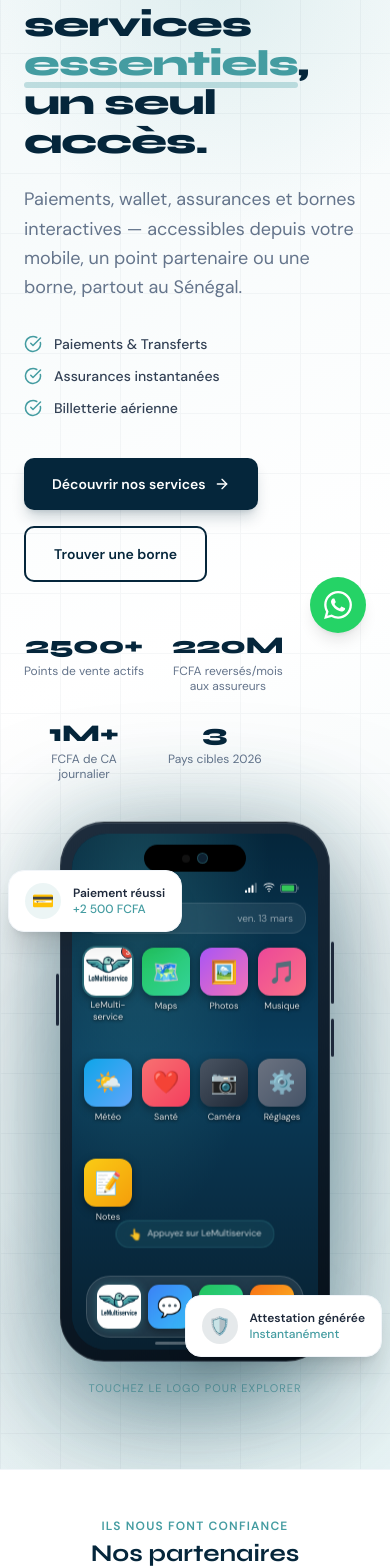
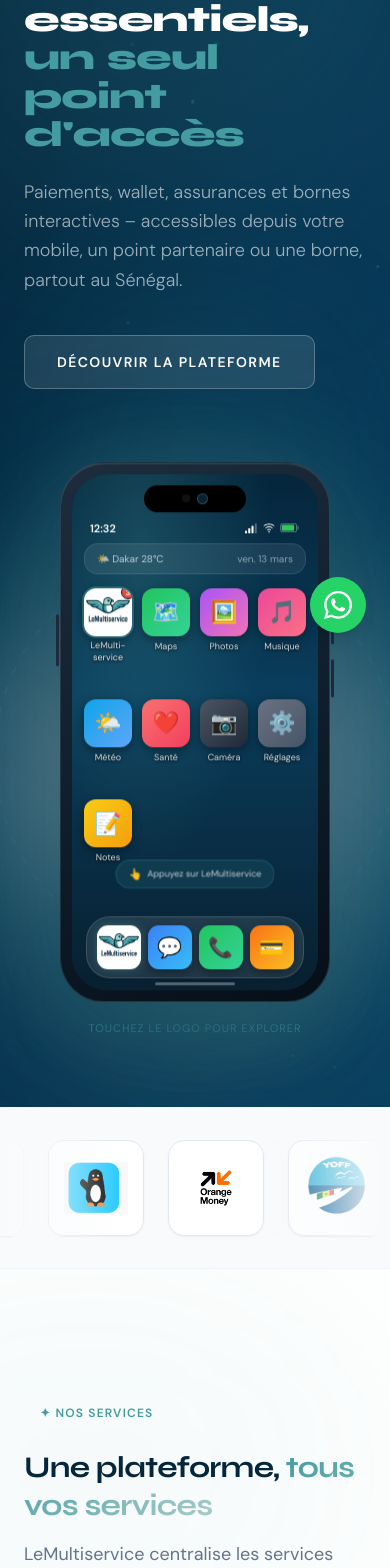
Before and after one commit to Nogaye1/lemultiservice-web, a Next.js app: page / in a window 390 px wide. Shown: the part 187-1755 px from the top of the page. Built offline with nearby package versions, Linux system fonts and the light colour scheme.

Commit message:
Revert "feat: redesign inspiré Wafacash - hero clair, cards services, titre partenaires, steps cards"
This reverts commit 870810e1041b3b46f6cf76f8b9552bbcfc870b47.

```diff
--- a/src/components/sections/HeroSection.tsx
+++ b/src/components/sections/HeroSection.tsx
@@ -1,191 +1,254 @@
 'use client'
 import { useEffect, useRef } from 'react'
 import { motion } from 'framer-motion'
-import { ArrowRight, CheckCircle } from 'lucide-react'
-import { COMPANY, STATS } from '@/data'
+import gsap from 'gsap'
+import { ScrollTrigger } from 'gsap/ScrollTrigger'
+import { COMPANY } from '@/data'
 import { PhoneMockup } from '@/components/ui/PhoneMockup'
 
+gsap.registerPlugin(ScrollTrigger)
+
+/* --- Animation variants --- */
 const stagger = {
   hidden: {},
-  visible: { transition: { staggerChildren: 0.1, delayChildren: 0.15 } },
+  visible: { transition: { staggerChildren: 0.12, delayChildren: 0.2 } },
 }
-const fadeUp = {
-  hidden: { opacity: 0, y: 24 },
-  visible: { opacity: 1, y: 0, transition: { duration: 0.6, ease: [0.22, 1, 0.36, 1] } },
+const wordItem = {
+  hidden: { opacity: 0, y: 20, filter: 'blur(8px)' },
+  visible: {
+    opacity: 1,
+    y: 0,
+    filter: 'blur(0px)',
+    transition: { duration: 0.6, ease: [0.22, 1, 0.36, 1] },
+  },
+}
+const ctaItem = {
+  hidden: { opacity: 0, scale: 0.9, y: 10 },
+  visible: { opacity: 1, scale: 1, y: 0, transition: { duration: 0.5, ease: [0.22, 1, 0.36, 1] } },
+}
+const badgeVariant = {
+  hidden: { opacity: 0, scale: 0 },
+  visible: (delay: number) => ({
+    opacity: 1,
+    scale: 1,
+    transition: { type: 'spring' as const, stiffness: 260, damping: 20, delay },
+  }),
 }
 
-const HIGHLIGHTS = [
-  'Paiements & Transferts',
-  'Assurances instantanées',
-  'Billetterie aérienne',
-]
+/* --- Deterministic seeded pseudo-random ---
+ * Uses Math.sin so values are IDENTICAL on server and client.
+ * This fixes the React hydration "Prop style did not match" warning
+ * that was caused by Math.random() producing different values each run.
+ */
+function seeded(seed: number): number {
+  const x = Math.sin(seed + 1) * 10000
+  return x - Math.floor(x)
+}
+
+/* --- Particles (all values pre-computed deterministically so SSR === CSR) --- */
+const PARTICLES = Array.from({ length: 20 }, (_, i) => ({
+  id: i,
+  x: seeded(i * 7 + 0) * 100,
+  y: seeded(i * 7 + 1) * 100,
+  size: seeded(i * 7 + 2) * 4 + 2,
+  duration: seeded(i * 7 + 3) * 4 + 3,
+  delay: seeded(i * 7 + 4) * 2,
+  // Pre-computed animate keyframe offsets (replaces inline Math.random() in animate prop)
+  ax1: seeded(i * 7 + 5) * 60 - 30,
+  ay1: seeded(i * 7 + 6) * 60 - 30,
+  ax2: seeded(i * 7 + 9) * 60 - 30,
+  ay2: seeded(i * 7 + 10) * 60 - 30,
+}))
 
 export function HeroSection() {
+  const orbRef = useRef<HTMLDivElement>(null)
+  const circleOuterRef = useRef<SVGSVGElement>(null)
+  const circleInnerRef = useRef<SVGSVGElement>(null)
+  const parallaxOrbsRef = useRef<HTMLDivElement>(null)
+
+  /* -- Parallax orbs on mousemove -- */
+  useEffect(() => {
+    const onMove = (e: MouseEvent) => {
+      if (orbRef.current) {
+        const x = (e.clientX / window.innerWidth - 0.5) * 40
+        const y = (e.clientY / window.innerHeight - 0.5) * 40
+        gsap.to(orbRef.current.children, {
+          x, y, duration: 1.2, ease: 'power2.out', stagger: 0.06,
+        })
+      }
+      if (parallaxOrbsRef.current) {
+        const orbs = parallaxOrbsRef.current.children
+        const x = (e.clientX / window.innerWidth - 0.5) * 40
+        const y = (e.clientY / window.innerHeight - 0.5) * 40
+        gsap.to(orbs[0], { x: x * 0.5, y: y * 0.5, duration: 1.5, ease: 'power2.out' })
+        gsap.to(orbs[1], { x: x * -0.3, y: y * -0.3, duration: 1.8, ease: 'power2.out' })
+        gsap.to(orbs[2], { x: x * 0.7, y: y * 0.7, duration: 1.0, ease: 'power2.out' })
+      }
+    }
+    window.addEventListener('mousemove', onMove)
+    return () => window.removeEventListener('mousemove', onMove)
+  }, [])
+
+  /* -- GSAP rotating circles -- */
+  useEffect(() => {
+    if (circleOuterRef.current) {
+      gsap.to(circleOuterRef.current, {
+        rotation: 360, duration: 20, repeat: -1, ease: 'none', transformOrigin: '50% 50%',
+      })
+    }
+    if (circleInnerRef.current) {
+      gsap.to(circleInnerRef.current, {
+        rotation: -360, duration: 12, repeat: -1, ease: 'none', transformOrigin: '50% 50%',
+      })
+    }
+  }, [])
+
   return (
     <section
       id="hero"
-      className="relative min-h-screen flex items-center overflow-hidden pt-24 pb-16 px-6"
-      style={{ background: 'linear-gradient(160deg, #f0f7f8 0%, #ffffff 50%, #e8f4f5 100%)' }}
+      className="relative min-h-screen flex items-center overflow-hidden bg-gradient-to-br from-primary via-[#073552] to-[#0a4060] pt-28 pb-16 px-6"
     >
-      {/* Subtle decorative shapes */}
-      <div className="pointer-events-none absolute inset-0 overflow-hidden">
-        <div
-          className="absolute top-[-80px] right-[-80px] w-[500px] h-[500px] rounded-full"
-          style={{ background: 'radial-gradient(circle, rgba(68,156,161,0.12) 0%, transparent 70%)' }}
-        />
-        <div
-          className="absolute bottom-[-100px] left-[-100px] w-[400px] h-[400px] rounded-full"
-          style={{ background: 'radial-gradient(circle, rgba(5,38,59,0.06) 0%, transparent 70%)' }}
-        />
-        {/* Grid pattern */}
-        <div
-          className="absolute inset-0 opacity-[0.03]"
-          style={{
-            backgroundImage: `linear-gradient(#05263B 1px, transparent 1px), linear-gradient(90deg, #05263B 1px, transparent 1px)`,
-            backgroundSize: '60px 60px',
-          }}
-        />
+      {/* Float keyframes */}
+      <style>{`
+        @keyframes float-b {
+          0%,100% { transform: translateY(0px); }
+          50%      { transform: translateY(-14px); }
+        }
+        @keyframes float-phone {
+          0%,100% { transform: translateY(0px); }
+          50%      { transform: translateY(-8px); }
+        }
+        .animate-float-b     { animation: float-b 4s ease-in-out infinite 0.6s; }
+        .animate-float-phone { animation: float-phone 5s ease-in-out infinite; }
+      `}</style>
+
+      {/* -- Global ambient orbs -- */}
+      <div ref={orbRef} className="pointer-events-none absolute inset-0">
+        <div className="absolute top-[-10%] right-[-8%] w-[520px] h-[520px] rounded-full bg-action/15 blur-[100px]" />
+        <div className="absolute bottom-0 left-[-5%] w-[400px] h-[400px] rounded-full bg-secondary/10 blur-[80px]" />
+        <div className="absolute top-1/2 left-1/2 -translate-x-1/2 -translate-y-1/2 w-[300px] h-[300px] rounded-full bg-action/10 blur-[70px]" />
       </div>
 
+      {/* -- 20 Particles -- */}
+      <div className="pointer-events-none absolute inset-0 overflow-hidden">
+        {PARTICLES.map((p) => (
+          <motion.div
+            key={p.id}
+            className="absolute rounded-full"
+            style={{
+              left: `${p.x}%`,
+              top: `${p.y}%`,
+              width: p.size,
+              height: p.size,
+              backgroundColor: 'rgba(68,156,161,0.4)',
+            }}
+            animate={{
+              x: [0, p.ax1, p.ax2, 0],
+              y: [0, p.ay1, p.ay2, 0],
+              opacity: [0.3, 0.8, 0.5, 0.3],
+            }}
+            transition={{ duration: p.duration, delay: p.delay, repeat: Infinity, ease: 'easeInOut' }}
+          />
+        ))}
+      </div>
+
+      {/* -- Main 2-col layout -- */}
       <div className="relative z-10 w-full max-w-7xl mx-auto grid grid-cols-1 lg:grid-cols-2 gap-12 lg:gap-16 items-center">
 
-        {/* ── LEFT COLUMN ── */}
+        {/* -- LEFT COLUMN -- */}
         <motion.div
           variants={stagger}
           initial="hidden"
           animate="visible"
-          className="flex flex-col items-start text-left"
+          className="flex flex-col items-start text-left justify-center"
         >
-          {/* Badge */}
-          <motion.div variants={fadeUp}>
-            <span className="inline-flex items-center gap-2 bg-action/10 text-action text-xs font-bold uppercase tracking-widest px-4 py-2 rounded-full mb-6 border border-action/20">
-              ✦ {COMPANY.award}
-            </span>
-          </motion.div>
 
-          {/* Headline */}
           <motion.h1
-            variants={fadeUp}
-            className="font-syne font-extrabold text-primary leading-[1.08] tracking-tight text-4xl md:text-5xl lg:text-6xl mb-6"
+            variants={stagger}
+            className="font-syne font-extrabold text-white leading-[1.06] tracking-tight text-4xl md:text-5xl lg:text-6xl mb-6"
           >
-            Tous vos services{' '}
-            <span className="relative inline-block">
-              <span className="relative z-10" style={{ color: '#449CA1' }}>essentiels</span>
-              <span
-                className="absolute -bottom-1 left-0 right-0 h-[6px] rounded-full opacity-30"
-                style={{ background: '#449CA1' }}
-              />
-            </span>
-            ,<br />
-            <span className="text-primary">un seul accès.</span>
+            {['Tous', 'vos', 'services', 'essentiels,'].map((word, i) => (
+              <motion.span key={i} variants={wordItem} className="inline-block mr-[0.35em]">
+                {word}
+              </motion.span>
+            ))}
+            <br className="hidden sm:block" />
+            {['un', 'seul', 'point', "d'accès"].map((word, i) => (
+              <motion.span key={`a-${i}`} variants={wordItem} className="inline-block mr-[0.35em] text-action">
+                {word}
+              </motion.span>
+            ))}
           </motion.h1>
 
-          {/* Subtitle */}
-          <motion.p variants={fadeUp} className="text-slate-500 text-lg md:text-xl leading-relaxed max-w-xl mb-8">
-            Paiements, wallet, assurances et bornes interactives — accessibles depuis votre mobile,
+          <motion.p variants={wordItem} className="text-white/60 text-lg md:text-xl font-light leading-relaxed max-w-xl mb-10">
+            Paiements, wallet, assurances et bornes interactives – accessibles depuis votre mobile,
             un point partenaire ou une borne, partout au Sénégal.
           </motion.p>
 
-          {/* Highlights */}
-          <motion.ul variants={stagger} className="flex flex-col gap-3 mb-10">
-            {HIGHLIGHTS.map((h) => (
-              <motion.li key={h} variants={fadeUp} className="flex items-center gap-3 text-slate-700 font-medium text-sm">
-                <CheckCircle size={18} className="text-action flex-shrink-0" />
-                {h}
-              </motion.li>
-            ))}
-          </motion.ul>
-
-          {/* CTAs */}
-          <motion.div variants={fadeUp} className="flex flex-wrap gap-4 mb-12">
-            <motion.button
-              whileHover={{ scale: 1.03, y: -2 }}
+          {/* CTA */}
+          <motion.div variants={stagger} className="flex flex-wrap gap-4 mb-8">
+            <motion.a
+              href="https://lemultiservice.sn"
+              target="_blank"
+              rel="noopener noreferrer"
+              variants={ctaItem}
+              whileHover={{ scale: 1.05 }}
               whileTap={{ scale: 0.97 }}
-              onClick={() => {
-                const el = document.getElementById('services')
-                if (el) el.scrollIntoView({ behavior: 'smooth' })
-              }}
-              className="inline-flex items-center gap-2 px-7 py-4 rounded-btn font-semibold text-sm text-white shadow-lg shadow-primary/20 hover:shadow-primary/30 transition-all duration-200"
-              style={{ background: '#05263B' }}
+              className="px-8 py-4 bg-white/10 border border-white/25 text-white font-semibold text-sm uppercase tracking-widest rounded-btn backdrop-blur-sm hover:bg-white/15 transition-all duration-200 inline-block"
             >
-              Découvrir nos services
-              <ArrowRight size={16} />
-            </motion.button>
-            <motion.button
-              whileHover={{ scale: 1.03, y: -2 }}
-              whileTap={{ scale: 0.97 }}
-              onClick={() => {
-                const el = document.getElementById('bornes')
-                if (el) el.scrollIntoView({ behavior: 'smooth' })
-              }}
-              className="inline-flex items-center gap-2 px-7 py-4 rounded-btn font-semibold text-sm border-2 text-primary hover:bg-primary/5 transition-all duration-200"
-              style={{ borderColor: '#05263B' }}
-            >
-              Trouver une borne
-            </motion.button>
+              Découvrir la plateforme
+            </motion.a>
           </motion.div>
 
-          {/* Stats strip */}
-          <motion.div variants={fadeUp} className="flex flex-wrap gap-6">
-            {STATS.map((s) => (
-              <div key={s.label} className="text-center">
-                <div className="font-syne font-extrabold text-2xl text-primary">
-                  {s.value}{s.suffix}
-                </div>
-                <div className="text-slate-500 text-xs mt-0.5 max-w-[120px] leading-tight">{s.label}</div>
-              </div>
-            ))}
-          </motion.div>
         </motion.div>
 
-        {/* ── RIGHT COLUMN : phone ── */}
+        {/* -- RIGHT COLUMN : phone mockup + animations -- */}
         <motion.div
-          initial={{ opacity: 0, x: 40, scale: 0.95 }}
-          animate={{ opacity: 1, x: 0, scale: 1 }}
-          transition={{ duration: 0.9, delay: 0.2, ease: [0.22, 1, 0.36, 1] }}
-          className="relative flex items-center justify-center min-h-[480px]"
+          initial={{ opacity: 0, x: 40 }}
+          animate={{ opacity: 1, x: 0 }}
+          transition={{ duration: 0.9, delay: 0.3, ease: [0.22, 1, 0.36, 1] }}
+          className="relative flex items-center justify-center min-h-[520px]"
         >
-          {/* Glow behind phone */}
+          {/* -- Grand spot lumineux blanc/turquoise -- */}
           <div
-            className="absolute w-[380px] h-[380px] rounded-full"
+            className="pointer-events-none absolute"
             style={{
-              background: 'radial-gradient(circle, rgba(68,156,161,0.20) 0%, transparent 70%)',
-              filter: 'blur(40px)',
+              width: 600,
+              height: 600,
+              borderRadius: '50%',
+              background: 'radial-gradient(ellipse at center, rgba(255,255,255,0.82) 0%, rgba(255,255,255,0.45) 25%, rgba(68,156,161,0.35) 50%, transparent 72%)',
+              filter: 'blur(52px)',
               top: '50%',
               left: '50%',
               transform: 'translate(-50%, -50%)',
+              zIndex: 0,
             }}
           />
-          {/* Card badges */}
+          {/* Parallax orbs */}
+          <div ref={parallaxOrbsRef} className="pointer-events-none absolute inset-0">
+            <div className="absolute top-10 left-10 w-48 h-48 rounded-full bg-action/20 blur-[60px]" />
+            <div className="absolute bottom-10 right-10 w-36 h-36 rounded-full bg-secondary/15 blur-[50px]" />
+            <div className="absolute top-1/2 left-1/2 -translate-x-1/2 -translate-y-1/2 w-24 h-24 rounded-full bg-action/30 blur-[40px]" />
+          </div>
+
+          {/* Decorative spinning circles */}
+          <svg ref={circleOuterRef} className="pointer-events-none absolute" width="420" height="420" viewBox="0 0 420 420" fill="none">
+            <circle cx="210" cy="210" r="200" stroke="rgba(68,156,161,0.18)" strokeWidth="1.5" strokeDasharray="8 14" />
+          </svg>
+          <svg ref={circleInnerRef} className="pointer-events-none absolute" width="220" height="220" viewBox="0 0 220 220" fill="none">
+            <circle cx="110" cy="110" r="104" stroke="rgba(68,156,161,0.28)" strokeWidth="1.2" strokeDasharray="4 10" />
+          </svg>
+
+          {/* -- PHONE MOCKUP -- */}
           <motion.div
-            initial={{ opacity: 0, y: 20 }}
-            animate={{ opacity: 1, y: 0 }}
-            transition={{ delay: 0.6, duration: 0.5 }}
-            className="absolute top-10 -left-4 lg:left-0 bg-white rounded-2xl shadow-xl px-4 py-3 flex items-center gap-3 border border-slate-100 z-20"
+            initial={{ opacity: 0, scale: 0.88, y: 30 }}
+            animate={{ opacity: 1, scale: 1, y: 0 }}
+            transition={{ duration: 0.8, delay: 0.3, ease: [0.22, 1, 0.36, 1] }}
+            className="animate-float-phone relative z-10"
           >
-            <div className="w-9 h-9 rounded-full bg-action/10 flex items-center justify-center text-lg">💳</div>
-            <div>
-              <p className="text-xs font-bold text-slate-800">Paiement réussi</p>
-              <p className="text-xs text-action font-medium">+2 500 FCFA</p>
-            </div>
-          </motion.div>
-          <motion.div
-            initial={{ opacity: 0, y: -20 }}
-            animate={{ opacity: 1, y: 0 }}
-            transition={{ delay: 0.8, duration: 0.5 }}
-            className="absolute bottom-12 -right-4 lg:right-0 bg-white rounded-2xl shadow-xl px-4 py-3 flex items-center gap-3 border border-slate-100 z-20"
-          >
-            <div className="w-9 h-9 rounded-full bg-primary/10 flex items-center justify-center text-lg">🛡️</div>
-            <div>
-              <p className="text-xs font-bold text-slate-800">Attestation générée</p>
-              <p className="text-xs text-action font-medium">Instantanément</p>
-            </div>
+            <PhoneMockup />
           </motion.div>
 
-          <div className="relative z-10" style={{ animation: 'floatPhone 5s ease-in-out infinite' }}>
-            <PhoneMockup />
-          </div>
-          <style>{`@keyframes floatPhone { 0%,100%{transform:translateY(0)} 50%{transform:translateY(-10px)} }`}</style>
         </motion.div>
       </div>
     </section>
--- a/src/components/sections/ServicesSection.tsx
+++ b/src/components/sections/ServicesSection.tsx
@@ -1,47 +1,50 @@
 'use client'
+import Image from 'next/image'
 import { motion } from 'framer-motion'
 import { useScrollReveal } from '@/lib/hooks/useScrollReveal'
 import { SERVICES } from '@/data'
 
-const SERVICE_ICONS = ['💳', '🛡️', '✈️', '📄', '💸', '📊']
-const SERVICE_COLORS = [
-  'bg-blue-50 text-blue-600',
-  'bg-teal-50 text-teal-600',
-  'bg-sky-50 text-sky-600',
-  'bg-amber-50 text-amber-600',
-  'bg-green-50 text-green-600',
-  'bg-violet-50 text-violet-600',
+const SERVICE_IMAGES = [
+  '/images/Wallet.png',
+  '/images/AssurancesIcon.png',
+  '/images/Billetterie.png',
+  '/images/Factures.png',
+  '/images/Paiements.png',
+  '/images/Business.png',
 ]
 
 export function ServicesSection() {
-  const gridRef = useScrollReveal<HTMLDivElement>({ stagger: 0.1, y: 30 })
+  const gridRef = useScrollReveal<HTMLDivElement>({ stagger: 0.12, y: 40 })
 
   return (
     <section id="services" className="section-padding bg-white relative overflow-hidden">
-      {/* Subtle accent top-right */}
-      <div className="pointer-events-none absolute top-0 right-0 w-[500px] h-[300px] rounded-bl-full opacity-40"
-        style={{ background: 'radial-gradient(ellipse at top right, rgba(68,156,161,0.08), transparent 70%)' }} />
+
+      {/* Subtle accents */}
+      <div className="pointer-events-none absolute inset-0">
+        <div className="absolute top-0 right-0 w-[600px] h-[400px] rounded-full bg-action/5 blur-[120px]" />
+        <div className="absolute bottom-0 left-0 w-[400px] h-[400px] rounded-full bg-primary/4 blur-[100px]" />
+      </div>
 
       <div className="max-w-7xl mx-auto relative z-10">
 
         {/* ── Header ── */}
         <motion.div
-          initial={{ opacity: 0, y: 24 }}
+          initial={{ opacity: 0, y: 30 }}
           whileInView={{ opacity: 1, y: 0 }}
           viewport={{ once: true }}
           transition={{ duration: 0.6 }}
-          className="mb-14"
+          className="mb-14 pt-8"
         >
-          <span className="inline-flex items-center gap-2 bg-action/10 text-action text-xs font-bold uppercase tracking-widest px-4 py-2 rounded-full mb-5 border border-action/15">
+          <span className="inline-flex items-center gap-2 bg-action/8 text-action text-xs font-bold uppercase tracking-widest px-4 py-2 rounded-full mb-5">
             ✦ Nos services
           </span>
           <h2 className="font-syne font-bold text-primary text-3xl md:text-5xl tracking-tight leading-tight mb-4">
-            Ce que propose{' '}
-            <span className="text-action">LeMultiservice</span>
+            Une plateforme,{' '}
+            <span className="text-gradient">tous vos services</span>
           </h2>
           <p className="text-slate-500 text-lg leading-relaxed max-w-2xl">
-            Une plateforme unifiée pour tous vos services financiers et du quotidien —
-            accessible depuis l'app, une borne ou un point partenaire.
+            LeMultiservice centralise les services financiers et du quotidien sur une interface unique,
+            accessible via app, borne ou point partenaire.
           </p>
         </motion.div>
 
@@ -50,33 +53,27 @@ export function ServicesSection() {
           {SERVICES.map((service, i) => (
             <motion.article
               key={service.title}
-              whileHover={{ y: -5, boxShadow: '0 12px 40px rgba(5,38,59,0.10)' }}
-              transition={{ type: 'spring', stiffness: 300, damping: 22 }}
-              className="group relative bg-white border border-slate-200 rounded-2xl p-6 flex flex-col gap-4 cursor-default hover:border-action/40 transition-colors duration-300"
-              style={{ boxShadow: '0 2px 12px rgba(0,0,0,0.05)' }}
+              whileHover={{ y: -6 }}
+              transition={{ type: 'spring', stiffness: 300, damping: 20 }}
+              className="group relative rounded-2xl overflow-hidden flex flex-col cursor-default bg-slate-100 border border-slate-200 hover:border-slate-300 hover:shadow-md transition-shadow duration-300"
             >
-              {/* Icon circle */}
-              <div className={`w-14 h-14 rounded-2xl flex items-center justify-center text-2xl flex-shrink-0 ${SERVICE_COLORS[i]}`}>
-                {SERVICE_ICONS[i]}
+
+              {/* Full-width image banner */}
+              <div className="relative w-full h-32 overflow-hidden flex-shrink-0">
+                <Image
+                  src={SERVICE_IMAGES[i]}
+                  alt={service.title}
+                  fill
+                  className="object-contain p-6 opacity-90"
+                  sizes="(max-width: 640px) 100vw, (max-width: 1024px) 50vw, 25vw"
+                />
               </div>
 
-              {/* Text */}
-              <div className="flex flex-col gap-2 flex-1">
+              <div className="p-5 flex flex-col gap-2 flex-1">
+                {/* Texts */}
                 <h3 className="font-syne font-bold text-primary text-base leading-snug">{service.title}</h3>
                 <p className="text-slate-500 text-sm leading-relaxed flex-1">{service.desc}</p>
               </div>
-
-              {/* Steps pills */}
-              <div className="flex flex-wrap gap-2 pt-1">
-                {service.steps.map((step) => (
-                  <span key={step} className="text-xs bg-slate-100 text-slate-500 px-3 py-1 rounded-full font-medium">
-                    {step}
-                  </span>
-                ))}
-              </div>
-
-              {/* Hover teal accent bar */}
-              <span className="absolute bottom-0 left-6 right-6 h-0.5 bg-action rounded-full scale-x-0 group-hover:scale-x-100 transition-transform duration-300 origin-left" />
             </motion.article>
           ))}
         </div>
--- a/src/components/sections/StatsSection.tsx
+++ b/src/components/sections/StatsSection.tsx
@@ -17,33 +17,23 @@ const TRACK = [...PARTNERS, ...PARTNERS, ...PARTNERS]
 
 export function StatsSection() {
   return (
-    <section id="stats" className="bg-white border-y border-slate-100 py-12 overflow-hidden">
+    <section id="stats" className="bg-slate-50 border-y border-slate-100 py-8 overflow-hidden">
 
-      {/* Title */}
-      <div className="text-center mb-8 px-6">
-        <p className="text-xs font-bold uppercase tracking-widest text-action mb-1">Ils nous font confiance</p>
-        <h2 className="font-syne font-bold text-primary text-2xl md:text-3xl">Nos partenaires</h2>
-      </div>
-
-      {/* Marquee */}
+      {/* Fade edges */}
       <div className="relative">
-        {/* Fade edges */}
-        <div className="pointer-events-none absolute inset-y-0 left-0 w-24 z-10"
-          style={{ background: 'linear-gradient(to right, #ffffff, transparent)' }} />
-        <div className="pointer-events-none absolute inset-y-0 right-0 w-24 z-10"
-          style={{ background: 'linear-gradient(to left, #ffffff, transparent)' }} />
+        <div className="pointer-events-none absolute inset-y-0 left-0 w-32 z-10"
+          style={{ background: 'linear-gradient(to right, #f8fafc, transparent)' }} />
+        <div className="pointer-events-none absolute inset-y-0 right-0 w-32 z-10"
+          style={{ background: 'linear-gradient(to left, #f8fafc, transparent)' }} />
 
         <div
           className="flex items-center"
           style={{ animation: 'marqueeLeft 40s linear infinite', width: 'max-content', willChange: 'transform' }}
         >
           {TRACK.map((p, i) => (
-            <div
-              key={i}
-              className="flex-shrink-0 mx-3 w-28 h-20 rounded-xl bg-white border border-slate-200 shadow-sm overflow-hidden flex flex-col items-center justify-center hover:shadow-md hover:border-action/30 transition-all duration-200 px-2"
-            >
-              <div className="relative w-20 h-12">
-                <Image src={p.src} alt={p.name} fill className="object-contain" sizes="80px" />
+            <div key={i} className="flex-shrink-0 mx-3 w-24 h-24 rounded-2xl bg-white border border-slate-200 shadow-sm overflow-hidden flex items-center justify-center hover:shadow-md hover:scale-105 transition-all duration-200">
+              <div className="relative w-16 h-16">
+                <Image src={p.src} alt={p.name} fill className="object-contain" sizes="64px" />
               </div>
             </div>
           ))}
```
Also changed, not shown: src/components/sections/HowItWorks.tsx (+20 -30 lines), src/components/sections/SocialProofSection.tsx (+16 -19 lines).
